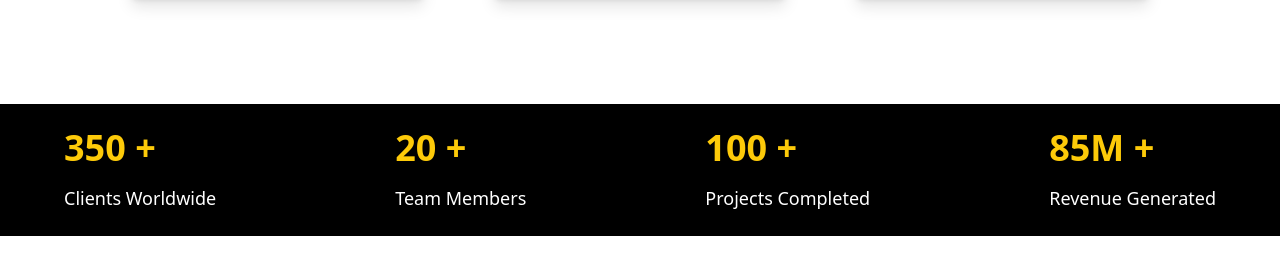
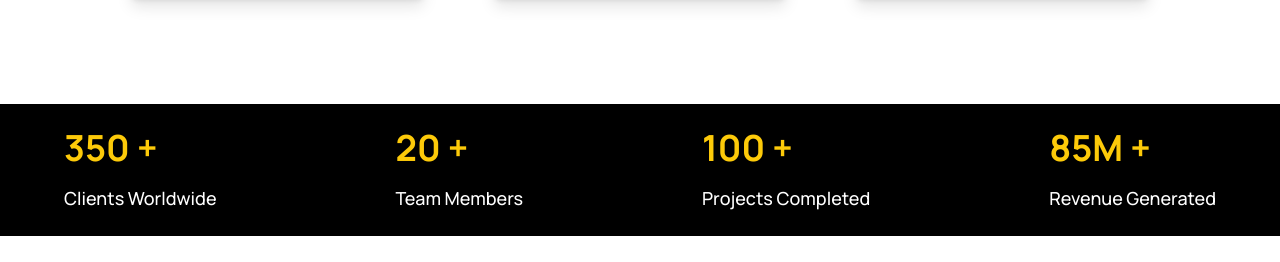
Before and after one commit to oreoluwa212/hand, a React (Vite) app: page / in a window 1280 px wide. Shown: the part 2280-2542 px from the top of the page. Built offline with nearby package versions, Linux system fonts and the light colour scheme.

Commit message:
Update ReviewsSection.jsx

```diff
--- a/src/components/ReviewsSection.jsx
+++ b/src/components/ReviewsSection.jsx
@@ -2,7 +2,7 @@
 
 function ReviewsText({ h1, p }) {
   return (
-    <div className="flex flex-col gap-4">
+    <div className="flex flex-col gap-4 font-manrope">
       <h1 className="text-yellowBg md:text-4xl text-lg font-bold">
         {h1} <span className="counter"></span>
       </h1>
```
